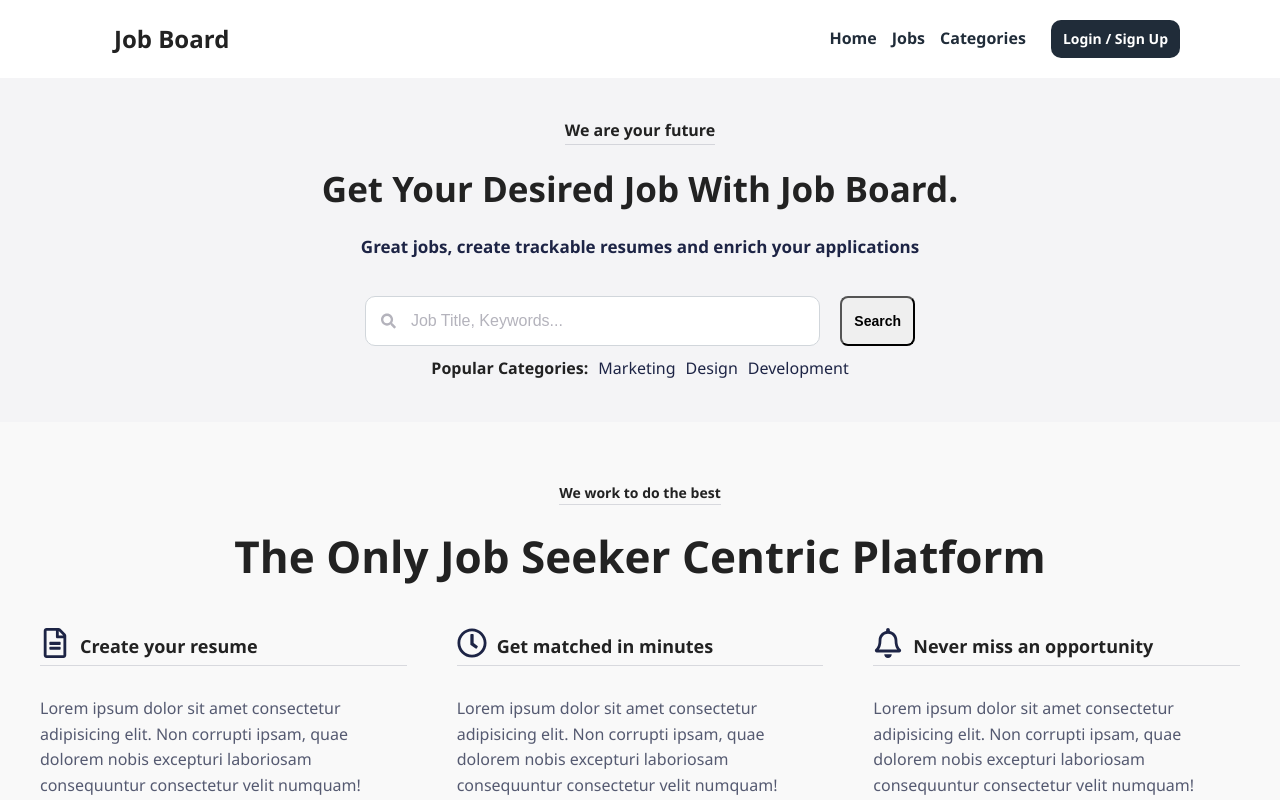
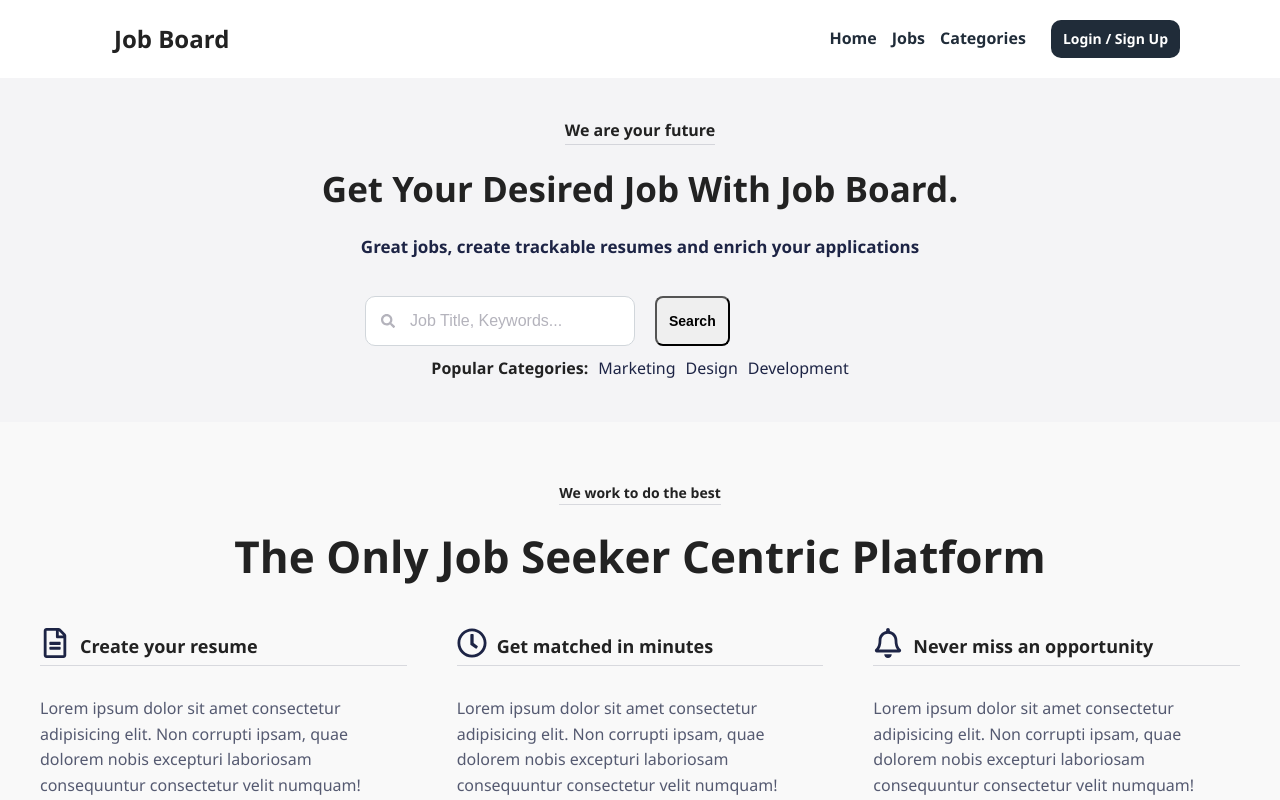
Before and after one commit to Jon-Felipe/Job-Board-React, a React (Vite) app: page / in a window 1280 px wide. Shown: the top 800 px of the page. Built offline with nearby package versions, Linux system fonts and the light colour scheme.

Commit message:
new label prop for search component

```diff
--- a/src/components/ui/Search/Search.styles.tsx
+++ b/src/components/ui/Search/Search.styles.tsx
@@ -1,6 +1,18 @@
 import styled from 'styled-components';
 
 export const FormContainer = styled.div`
+  display: flex;
+  flex-direction: column;
+  row-gap: 10px;
+
+  .label {
+    font-family: 'Segoe UI', Tahoma, Geneva, Verdana, sans-serif;
+    font-size: 16px;
+    font-weight: 500;
+  }
+`;
+
+export const InputContainer = styled.div`
   display: flex;
   align-items: center;
   column-gap: 15px;
--- a/src/components/ui/Search/Search.tsx
+++ b/src/components/ui/Search/Search.tsx
@@ -2,13 +2,14 @@ import React from 'react';
 import { FaSearch } from 'react-icons/fa';
 
 // extras
-import { FormContainer } from './Search.styles';
+import { FormContainer, InputContainer } from './Search.styles';
 
 export type SearchProps = {
   name: string;
   value: string;
   placeholder: string;
   onChange: (e: React.ChangeEvent<HTMLInputElement>) => void;
+  label?: string;
   required?: boolean;
 };
 
@@ -17,10 +18,13 @@ function Search({
   placeholder,
   value,
   onChange,
+  label,
   required = false,
 }: SearchProps) {
   return (
     <FormContainer>
+      {label && <label className='label'>{label}</label>}
+      <InputContainer>
         <FaSearch />
         <input
           type='search'
@@ -32,6 +36,7 @@ function Search({
           onChange={onChange}
           required={required}
         />
+      </InputContainer>
     </FormContainer>
   );
 }
```
Also changed, not shown: 1 other file (tests, documents, lock files or other folders). Lines whose indentation alone changed are shown as unchanged.
